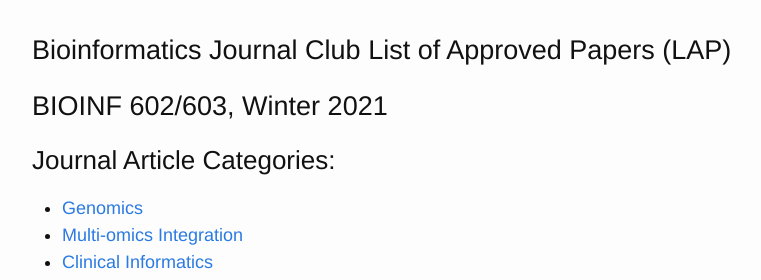
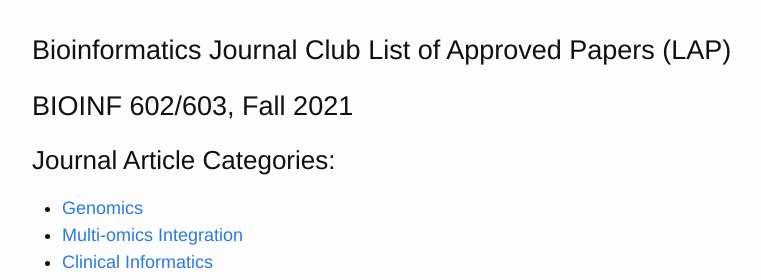
Before and after one commit to dcmb-courses/bioinf602-603, a Jekyll site: the page built from index.md, in a window 1280 px wide. Shown: the top 280 px of the page, without its empty margins (238-999 px from the left). Built offline with Jekyll 4.4.1, drawn with Linux system fonts in a browser that asks for light colours; our own code applies the rules of GitHub Pages for plain Markdown files.

Commit message:
Update index.md

```diff
--- a/index.md
+++ b/index.md
@@ -3,7 +3,7 @@ layout: page
 ---
 
 # Bioinformatics Journal Club List of Approved Papers (LAP)
-# BIOINF 602/603, Winter 2021
+# BIOINF 602/603, Fall 2021
 
 ### Journal Article Categories:
 * [Genomics]({{site.baseurl}}/Genomics/)
```
